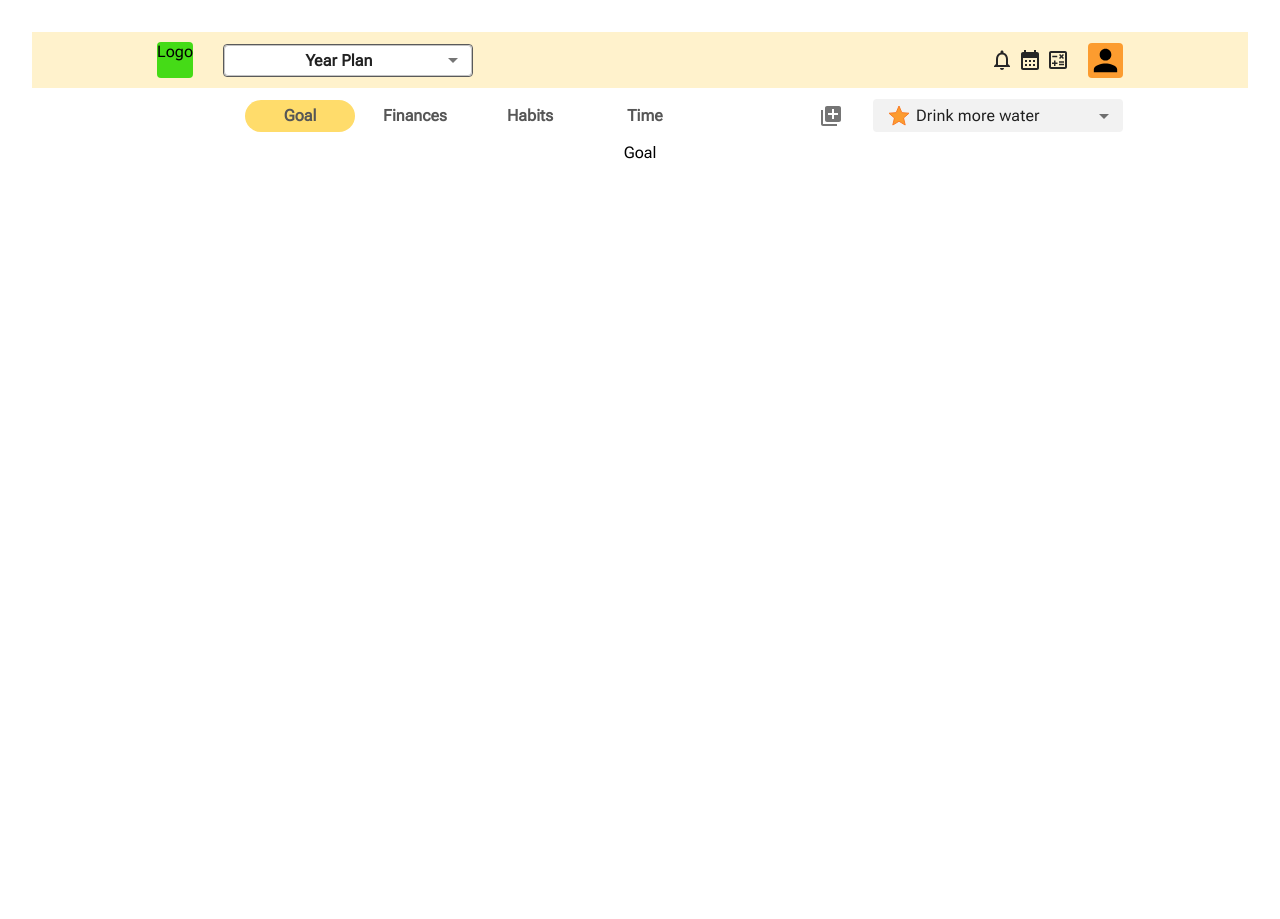
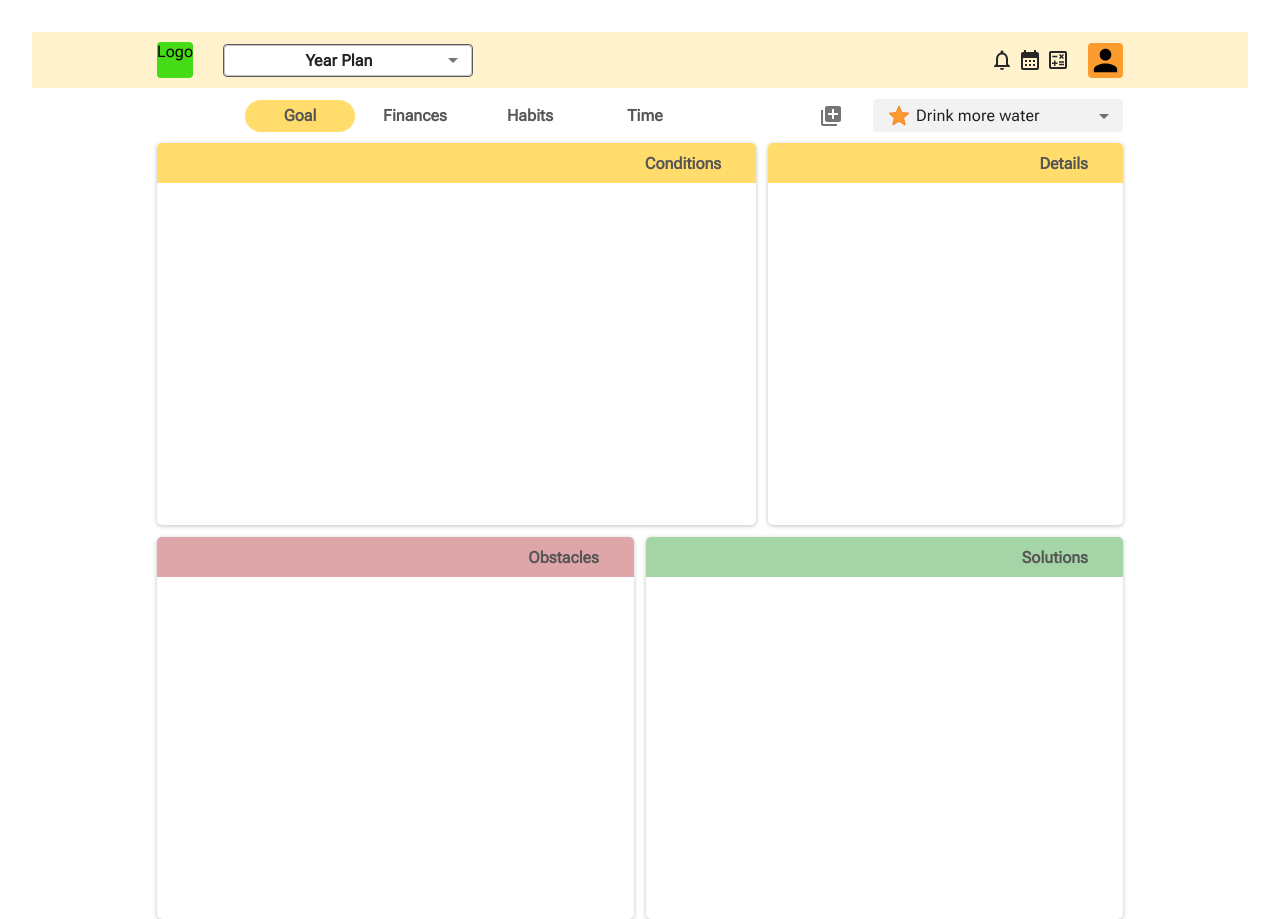
Before and after one commit to Foraminiferatrv/decada, a React (Vite) app: page /plan/goal in a window 1280 px wide. Before the commit the page ends 879 px from the top, so only its background shows below. Built offline with nearby package versions, Linux system fonts and the light colour scheme.

Commit message:
Goal page basic layout.

```diff
--- /dev/null
+++ b/src/Components/GoalConditions/GoalConditions.tsx
@@ -0,0 +1,11 @@
+import * as S from './styles'
+
+export const GoalConditions = () => {
+  return (
+    <S.GoalConditions>
+      <S.GoalConditionsHeader>
+        Conditions
+      </S.GoalConditionsHeader>
+    </S.GoalConditions>
+  )
+}
--- /dev/null
+++ b/src/Components/GoalConditions/styles.ts
@@ -0,0 +1,27 @@
+import styled from 'styled-components'
+import { grayscalePalette, mainPalette } from '../../styles/constants'
+
+export const GoalConditions = styled.section`
+  /* max-width: 650px; */
+  grid-column: span 5;
+  height: 382px;
+  box-shadow: 0px 1px 4px rgba(0, 0, 0, 0.25);
+  border-radius: 5px;
+`
+
+export const GoalConditionsHeader = styled.div`
+  width: 100%;
+  height: 40px;
+
+  padding-right: 35px;
+
+  color: ${grayscalePalette[600]};
+  font-weight: 600;
+
+  display: flex;
+  align-items: center;
+  justify-content: end;
+
+  border-radius: 5px 5px 0 0;
+  background: ${mainPalette[300]};
+`
--- /dev/null
+++ b/src/Components/GoalDetails/GoalDetails.tsx
@@ -0,0 +1,9 @@
+import * as S from './styles'
+
+export const GoalDetails = () => {
+  return (
+    <S.GoalDetails>
+      <S.GoalDetailsHeader>Details</S.GoalDetailsHeader>
+    </S.GoalDetails>
+  )
+}
--- /dev/null
+++ b/src/Components/GoalDetails/styles.ts
@@ -0,0 +1,26 @@
+import styled from 'styled-components'
+import { grayscalePalette, mainPalette } from '../../styles/constants'
+
+export const GoalDetails = styled.section`
+  grid-column: span 3;
+  height: 382px;
+  box-shadow: 0px 1px 4px rgba(0, 0, 0, 0.25);
+  border-radius: 5px;
+`
+
+export const GoalDetailsHeader = styled.div`
+  width: 100%;
+  height: 40px;
+
+  color: ${grayscalePalette[600]};
+  font-weight: 600;
+
+  padding-right: 35px;
+
+  display: flex;
+  align-items: center;
+  justify-content: end;
+
+  border-radius: 5px 5px 0 0;
+  background: ${mainPalette[300]};
+`
--- /dev/null
+++ b/src/Components/GoalObstacles/GoalObstacles.tsx
@@ -0,0 +1,11 @@
+import * as S from './styles'
+
+export const GoalObstacles = () => {
+  return (
+    <S.GoalObstacles>
+      <S.GoalObstaclesHeader>
+        Obstacles
+      </S.GoalObstaclesHeader>
+    </S.GoalObstacles>
+  )
+}
--- /dev/null
+++ b/src/Components/GoalObstacles/styles.ts
@@ -0,0 +1,27 @@
+import styled from 'styled-components'
+import { grayscalePalette, redPalette } from '../../styles/constants'
+
+export const GoalObstacles = styled.section`
+  /* max-width: 650px; */
+  grid-column: span 4;
+  height: 382px;
+  box-shadow: 0px 1px 4px rgba(0, 0, 0, 0.25);
+  border-radius: 5px;
+`
+
+export const GoalObstaclesHeader = styled.div`
+  width: 100%;
+  height: 40px;
+
+  padding-right: 35px;
+
+  color: ${grayscalePalette[600]};
+  font-weight: 600;
+
+  display: flex;
+  align-items: center;
+  justify-content: end;
+
+  border-radius: 5px 5px 0 0;
+  background: ${redPalette[200]};
+`
--- /dev/null
+++ b/src/Components/GoalSolutions/GoalSolutions.tsx
@@ -0,0 +1,9 @@
+import * as S from './styles'
+
+export const GoalSolutions = () => {
+  return (
+    <S.GoalSolutions>
+      <S.GoalSolutionsHeader>Solutions</S.GoalSolutionsHeader>
+    </S.GoalSolutions>
+  )
+}
--- /dev/null
+++ b/src/Components/GoalSolutions/styles.ts
@@ -0,0 +1,27 @@
+import styled from 'styled-components'
+import { grayscalePalette, greenPalette } from '../../styles/constants'
+
+export const GoalSolutions = styled.section`
+  /* max-width: 650px; */
+  grid-column: span 4;
+  height: 382px;
+  box-shadow: 0px 1px 4px rgba(0, 0, 0, 0.25);
+  border-radius: 5px;
+`
+
+export const GoalSolutionsHeader = styled.div`
+  width: 100%;
+  height: 40px;
+
+  padding-right: 35px;
+
+  color: ${grayscalePalette[600]};
+  font-weight: 600;
+
+  display: flex;
+  align-items: center;
+  justify-content: end;
+
+  border-radius: 5px 5px 0 0;
+  background: ${greenPalette[200]};
+`
--- /dev/null
+++ b/src/pages/Goal/Goal.tsx
@@ -0,0 +1,16 @@
+import { GoalConditions } from '../../Components/GoalConditions/GoalConditions'
+import { GoalDetails } from '../../Components/GoalDetails/GoalDetails'
+import { GoalObstacles } from '../../Components/GoalObstacles/GoalObstacles'
+import { GoalSolutions } from '../../Components/GoalSolutions/GoalSolutions'
+import * as S from './styles'
+
+export const Goal = () => {
+  return (
+    <S.Goal>
+      <GoalConditions />
+      <GoalDetails />
+      <GoalObstacles />
+      <GoalSolutions />
+    </S.Goal>
+  )
+}
--- /dev/null
+++ b/src/pages/Goal/styles.ts
@@ -0,0 +1,8 @@
+import styled from 'styled-components'
+
+export const Goal = styled.section`
+  display: grid;
+  grid-template-columns: repeat(8, 1fr);
+  grid-template-rows: 1fr 1fr;
+  grid-gap: 12px;
+`
--- a/src/pages/Home/Goal.tsx
+++ /dev/null
@@ -1,3 +0,0 @@
-export const Goal = () => {
-  return <div>Goal</div>
-}
--- a/src/routing/routing.tsx
+++ b/src/routing/routing.tsx
@@ -2,7 +2,7 @@ import { Route, Navigate } from 'react-router-dom'
 
 import { LayoutRoute } from './LayoutRoute'
 import { ROUTES } from '../constants/routes'
-import { Goal } from '../pages/Home/Goal'
+import { Goal } from '../pages/Goal/Goal'
 
 //TODO: Add 404
 //TODO: /plans/id:PLAN_ID/
```
